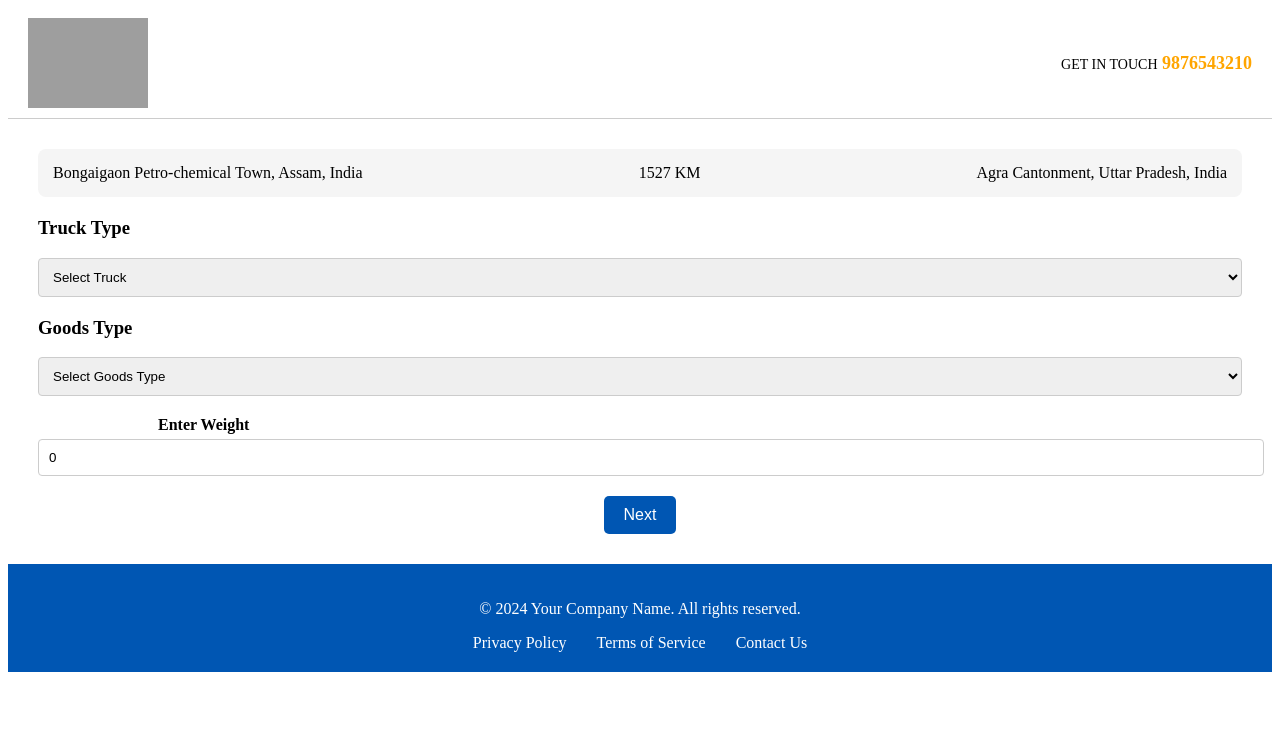
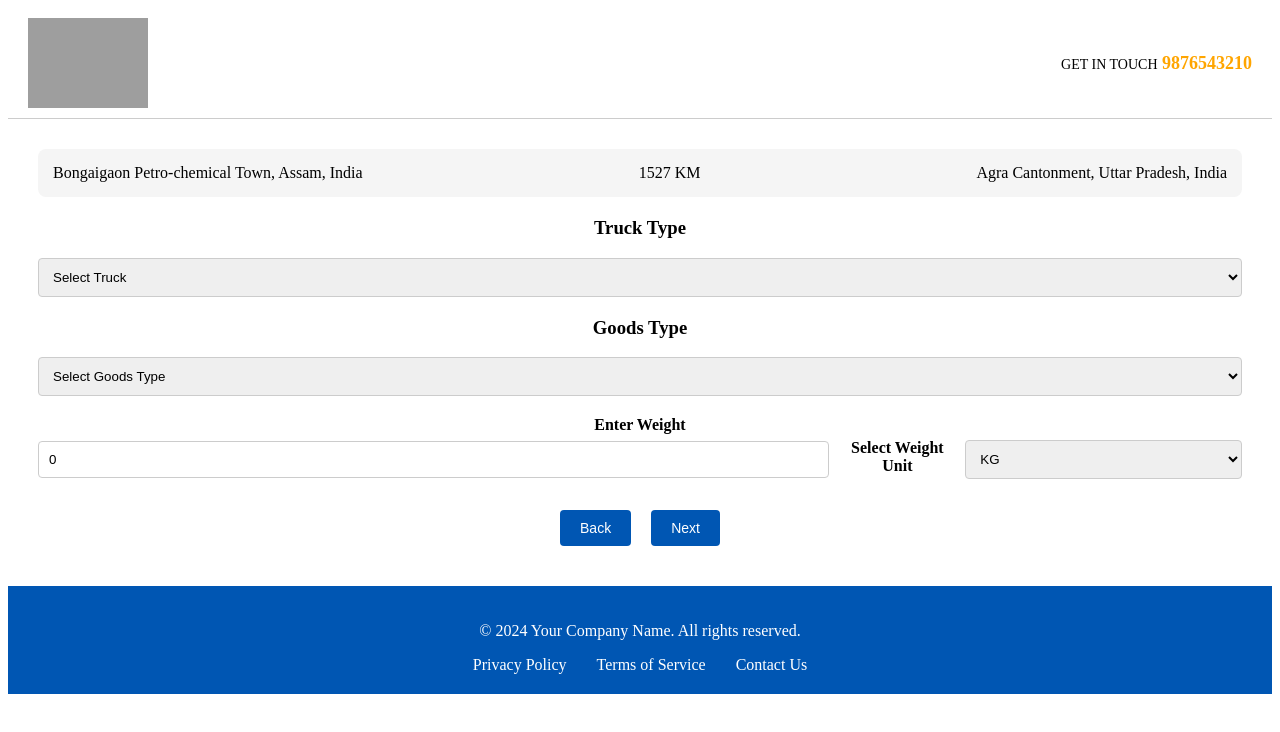
Before and after one commit to lathika1312/Booking, an Angular app: page / in a window 1280 px wide. Shown: the top 732 px of the page. Built offline with nearby package versions, Linux system fonts and the light colour scheme; grey boxes are pictures that could not be loaded.

Commit message:
fixed alignment

```diff
--- a/src/app/admin/customer/customer.component.css
+++ b/src/app/admin/customer/customer.component.css
@@ -1,65 +1,4 @@
-
-
 /* Main Body */
-.booking-container {
-  padding: 30px;
-  text-align: center;
-}
-
-.locations {
-  display: flex;
-  justify-content: space-between;
-  margin-bottom: 20px;
-}
-
-.location-detail {
-  flex: 1; /* Allows equal spacing among location details */
-  margin-right: 10px; /* Right margin for spacing */
-}
-
-.location-detail:last-child {
-  margin-right: 0; /* Remove margin for the last item */
-}
-
-.route-info {
-  display: flex;
-  justify-content: space-between;
-  background-color: #f5f5f5;
-  padding: 15px;
-  border-radius: 8px;
-  font-size: 16px;
-  margin-bottom: 20px;
-}
-
-.truck-selection, .goods-selection, .weight-input {
-  margin-bottom: 20px;
-  text-align: left;
-}
-
-label {
-  font-weight: bold;
-  display: block;
-  margin-bottom: 5px;
-}
-
-select, input[type="text"], input[type="number"] {
-  width: 100%;
-  padding: 10px;
-  border-radius: 4px;
-  border: 1px solid #ccc;
-}
-
-.next-button {
-  padding: 10px 20px;
-  background-color: #0056b3; /* Blue */
-  color: white;
-  border: none;
-  border-radius: 5px;
-  cursor: pointer;
-  font-size: 16px;
-}
-
-/* Container for the form */
 .booking-container {
   padding: 30px;
   text-align: center; /* Center the entire booking container */
@@ -76,6 +15,22 @@ select, input[type="text"], input[type="number"] {
   margin-bottom: 20px;
 }
 
+/* Flexbox for location details */
+.locations {
+  display: flex;
+  justify-content: space-between;
+  margin-bottom: 20px;
+}
+
+.location-detail {
+  flex: 1; /* Allows equal spacing among location details */
+  margin-right: 10px; /* Right margin for spacing */
+}
+
+.location-detail:last-child {
+  margin-right: 0; /* Remove margin for the last item */
+}
+
 /* Form styles */
 .form-group {
   margin-bottom: 20px;
@@ -87,18 +42,19 @@ label {
   font-weight: bold;
   display: block; /* Block display to keep label above input */
   margin-bottom: 5px; /* Margin below label */
-  width: auto; /* Use auto width to adjust based on container */
-  margin-left: 120px; /* No left margin */
 }
 
-/* Input field */
-.form-control {
-  width: 80%; /* Reduced width for the input field */
+/* Input field and selects */
+select, input[type="text"], input[type="number"], input[type="email"] {
+  width: 100%;
   padding: 10px;
   border-radius: 4px;
   border: 1px solid #ccc;
-  margin: 0 auto; /* Center the input box */
-  display: block; /* Ensure the input box is a block element */
+}
+
+/* Email Input Specific Styling */
+input[type="email"] {
+  margin-top: 10px; /* Margin for spacing */
 }
 
 /* Error Message */
@@ -107,31 +63,34 @@ label {
   font-size: 12px;
 }
 
-/* Button */
-.next-btn {
+/* Button styles */
+button {
   padding: 10px 20px;
+  font-size: 14px;
+  border-radius: 4px;
+  border: none;
+  cursor: pointer;
+  margin-top: 20px; /* Added margin for spacing */
+  display: inline-block; /* Align buttons inline */
+}
+
+.next-button, .next-btn {
   background-color: #0056b3; /* Blue */
   color: white;
-  border: none;
-  border-radius: 5px;
-  cursor: pointer;
-  font-size: 16px;
-  margin-top: 20px; /* Added margin for spacing */
-  display: block; /* Center button */
-  margin-left: auto; /* Center the button */
-  margin-right: auto; /* Center the button */
+  margin: 10px; /* Margin for spacing */
 }
 
 /* Disabled Button Style */
-.next-btn:disabled {
+.next-btn:disabled, .next-button:disabled {
   background-color: #cccccc; /* Disabled button color */
 }
 
 /* Hover Effect */
-.next-btn:hover {
+.next-button:hover, .next-btn:hover {
   background-color: #004494; /* Darker blue on hover */
 }
 
+/* Booking Summary */
 .booking-summary-container {
   padding: 20px;
   border: 1px solid #ccc;
@@ -181,25 +140,60 @@ label {
   margin-top: 30px;
 }
 
-button {
-  padding: 10px 20px;
-  font-size: 14px;
-  border-radius: 4px;
-  border: none;
-  cursor: pointer;
-}
-
 .confirm-button {
-  background-color: #28a745;
+  background-color: #28a745; /* Green */
   color: white;
 }
 
 .callback-button {
-  background-color: #0056b3;
+  background-color: #0056b3; /* Blue */
   color: white;
 }
 
 .back-button {
-  background-color: #6c757d;
+  background-color: #6c757d; /* Grey */
   color: white;
 }
+
+/* Weight Input */
+.weight-input {
+  margin-top: 20px; /* Margin for spacing */
+}
+
+.weight-container {
+  display: flex; /* Use flex for alignment */
+  align-items: center; /* Center items vertically */
+}
+
+.weight-container input[type="number"] {
+  width: 70%; /* Adjust width of the input field */
+  padding: 10px; /* Padding inside the input */
+  border-radius: 4px; /* Rounded corners */
+  border: 1px solid #ccc; /* Border styling */
+  margin-right: 10px; /* Space between input and select */
+}
+
+.unit-label {
+  margin-right: 10px; /* Space between label and select */
+}
+
+.weight-select {
+  width: 25%; /* Adjust width of the select dropdown */
+  padding: 10px; /* Padding inside the select */
+  border-radius: 4px; /* Rounded corners */
+  border: 1px solid #ccc; /* Border styling */
+}
+
+/* Responsive Design */
+@media (max-width: 768px) {
+  .summary-details {
+    flex-direction: column; /* Stack details on smaller screens */
+    align-items: center; /* Center items */
+  }
+  .truck-info {
+    text-align: center; /* Center text for truck info */
+  }
+  .actions {
+    flex-direction: column; /* Stack action buttons vertically */
+  }
+}
--- a/src/app/admin/customer/customer.component.html
+++ b/src/app/admin/customer/customer.component.html
@@ -29,17 +29,25 @@
 
     <div class="weight-input" style="margin-top: 20px;">
       <label for="weight">Enter Weight</label>
+      <div class="weight-container">
         <input type="number" id="weight" placeholder="Approx Weight (1 Ton = 1000 KG)" [(ngModel)]="weight" />
+
+        <label for="weightUnit" class="unit-label">Select Weight Unit</label>
+        <select id="weightUnit" [(ngModel)]="weightUnit" class="weight-select">
+          <option value="kg">KG</option>
+          <option value="ton">Ton</option>
+        </select>
+      </div>
     </div>
 
-    <!-- Next Button -->
-    <div class="next-button-container" style="margin-top: 20px;">
+    <!-- Button Container for Step 1 -->
+    <div class="button-container" style="margin-top: 20px;">
+      <button class="next-button" (click)="goBack()">Back</button> <!-- Back button here -->
       <button class="next-button" (click)="onNext()">Next</button>
     </div>
   </div>
 
   <!-- Step 2: Mobile Details -->
-
   <div *ngIf="step === 2" class="mobile-form-container">
     <div class="route-info">
         <span>Bongaigaon Petro-chemical Town, Assam, India</span>
@@ -55,6 +63,9 @@
                 class="form-control"
                 formControlName="mobile"
                 placeholder="Mobile number"
+                maxlength="10"
+                pattern="[0-9]*"
+                inputmode="numeric"
             />
             <div *ngIf="mobileForm.get('mobile')?.invalid && (mobileForm.get('mobile')?.dirty || mobileForm.get('mobile')?.touched)" class="error">
                 <small *ngIf="mobileForm.get('mobile')?.errors?.['required']">Mobile number is required.</small>
@@ -62,12 +73,13 @@
             </div>
         </div>
 
-      <div class="button-container" style="display: flex; justify-content: space-between; margin-top: 20px;">
-        <button type="button" class="next-button" (click)="goBack()">Back</button>
-        <button type="submit" [disabled]="mobileForm.invalid" class="next-btn">Submit</button>
+        <div class="button-container">
+            <button type="button" class="back-button" (click)="goBack()">Back</button>
+            <button type="submit" [disabled]="mobileForm.invalid" class="next-btn">Next</button>
         </div>
     </form>
 </div>
+
 
   <!-- Step 3: Customer Details -->
   <div *ngIf="step === 3" class="customer-form-container">
@@ -82,8 +94,8 @@
         <label for="customerType">Customer Type</label>
         <select id="customerType" class="form-control" formControlName="customerType">
           <option value="" disabled selected hidden>Select Customer Type</option>
-          <option value="individual">Individual</option>
-          <option value="business">Business</option>
+          <option value="individual">Individual(Customer)</option>
+          <option value="business">Business(Industry)</option>
         </select>
       </div>
 
@@ -109,7 +121,7 @@
         />
       </div>
 
-      <div class="button-container" style="display: flex; justify-content: space-between; margin-top: 20px;">
+      <div class="button-container">
         <button type="button" class="next-button" (click)="goBack()">Back</button>
         <button type="submit" [disabled]="customerForm.invalid" class="next-btn">Submit</button>
       </div>
@@ -129,7 +141,7 @@
       </div>
       <div class="detail">
         <strong>Weight</strong>
-        <p>{{ weight }} Kg</p>
+        <p>{{ weight }} {{ weightUnit === 'kg' ? 'Kg' : 'Ton' }}</p>
       </div>
       <div class="detail">
         <strong>Goods Type</strong>
--- a/src/app/admin/customer/customer.component.ts
+++ b/src/app/admin/customer/customer.component.ts
@@ -11,13 +11,74 @@ export class CustomerComponent implements OnInit {
   selectedTruck: string = '';
   selectedGoods: string = '';
   weight: number = 0;
-  truckTypes: string[] = ['Truck A', 'Truck B', 'Truck C']; // Example truck types
-  goodsTypes: string[] = ['Goods A', 'Goods B', 'Goods C']; // Example goods types
+  weightUnit: 'kg' | 'ton' = 'kg'; // Default weight unit
+  truckTypes: string[] = [
+    'ACE / DOST / PICKUP (1.5 TON)',
+    'EICHER 14FT (3.5 TON)',
+    'EICHER 17FT (5 TON)',
+    'EICHER 19FT (7 TON)',
+    '20FT CONTAINER (6.5 TON)',
+    'EICHER PRO 22FT (10 TON)',
+    '32FT CONTAINER (7/8 TON)',
+    '32FT CONTAINER (15 TON)',
+    '20 / 32 / 40 FT All Side Open TRAILER',
+    'SELECT TRUCK LATER',
+    'LORRY/TAURUS (18/21/25 TON)',
+    '32FT CONTAINER (18 TON)'
+  ]; // Updated truck types
+
+  goodsTypes: string[] = [
+    'Industrial Machinery',
+    'Household Goods',
+    'Parcel Service / luggage transport (Not Available)',
+    'Fresh Fruits / Vegetables / Coconut',
+    'FMCG / Packed Food Products',
+    'Healthcare / Pharmacy Products / Medicines',
+    'Cement / Bricks / Sand',
+    'Chemicals Powder / Liquid Barrels',
+    'Agriculture Fertilizer (Not available)',
+    'Electronic Goods / Home Appliances',
+    'Paper / Packaging / Printed Material',
+    'Electrical Transformer / Panels / Equipments',
+    'Solar / Battery / Inverter Products',
+    'Ceramic / Hardware Supplies',
+    'Electrical Wires / Cables',
+    'Books / Stationery / Toys / Gifts',
+    'Aluminium / Steel / Metal Products',
+    'Building scaffolding / Construction Material',
+    'Paint / Houseware Supplies',
+    'Textile / Garments',
+    'Plastic / PVC / Rubber Pipes',
+    'Machine / Auto Parts',
+    'Exhibitions / Event Supplies',
+    'Furniture / Plywood / Laminates',
+    'Go Karts / Dirt Bikes / Bulk E.V',
+    'Pet Transport',
+    'ODC Consignment',
+    'Metal / Plastic Scrap',
+    'Plants / Pots',
+    'Spices / Dry fruits',
+    'Manufacturing Plant Machines',
+    'One Scooter or Bike',
+    'Rice/Wheat/Grains',
+    'Books',
+    'Paper Roll / Packing items',
+    'Others',
+    'Marble / Granite',
+    'Office shifting',
+    'LED Sign Boards',
+    'Frozen Items',
+    'Old Servers / Computers / Laptops',
+    'Animal Feeds',
+    'Animals / livestock',
+    'Drones / Robots',
+    'Wood Chips & Waste items'
+  ]; // Updated goods types
+
   mobileForm: FormGroup;
   customerForm: FormGroup;
 
-  // Add the truckCapacity property
-  truckCapacity: number = 0; // Initialize to default value
+  truckCapacity: number = 0; // Initialize truck capacity
   estimatedFareMin: number = 0; // Initialize estimated fare
   estimatedFareMax: number = 0; // Initialize estimated fare
 
@@ -36,17 +97,45 @@ export class CustomerComponent implements OnInit {
 
   ngOnInit(): void {}
 
+  // Handle truck type selection
   onTruckSelect() {
     // Logic to set truck capacity based on selected truck
     switch (this.selectedTruck) {
-      case 'Truck A':
-        this.truckCapacity = 10; // Example capacity in tons
+      case 'ACE / DOST / PICKUP (1.5 TON)':
+        this.truckCapacity = 1.5;
         break;
-      case 'Truck B':
-        this.truckCapacity = 15; // Example capacity in tons
+      case 'EICHER 14FT (3.5 TON)':
+        this.truckCapacity = 3.5;
         break;
-      case 'Truck C':
-        this.truckCapacity = 20; // Example capacity in tons
+      case 'EICHER 17FT (5 TON)':
+        this.truckCapacity = 5;
+        break;
+      case 'EICHER 19FT (7 TON)':
+        this.truckCapacity = 7;
+        break;
+      case '20FT CONTAINER (6.5 TON)':
+        this.truckCapacity = 6.5;
+        break;
+      case 'EICHER PRO 22FT (10 TON)':
+        this.truckCapacity = 10;
+        break;
+      case '32FT CONTAINER (7/8 TON)':
+        this.truckCapacity = 7.5; // Average for 7/8 ton
+        break;
+      case '32FT CONTAINER (15 TON)':
+        this.truckCapacity = 15;
+        break;
+      case '20 / 32 / 40 FT All Side Open TRAILER':
+        this.truckCapacity = 20; // Example capacity
+        break;
+      case 'SELECT TRUCK LATER':
+        this.truckCapacity = 0; // No specific capacity
+        break;
+      case 'LORRY/TAURUS (18/21/25 TON)':
+        this.truckCapacity = 25; // Highest capacity in this range
+        break;
+      case '32FT CONTAINER (18 TON)':
+        this.truckCapacity = 18;
         break;
       default:
         this.truckCapacity = 0; // Reset if no valid truck selected
@@ -103,6 +192,7 @@ export class CustomerComponent implements OnInit {
     console.log('Booking confirmed with details:', {
       truck: this.selectedTruck,
       weight: this.weight,
+      weightUnit: this.weightUnit,
       goodsType: this.selectedGoods,
       customerDetails: this.customerForm.value,
     });
@@ -110,8 +200,8 @@ export class CustomerComponent implements OnInit {
     // Optionally navigate to a confirmation page or display a success message
   }
 
-
   requestCallback() {
     // Logic for requesting a callback
+    console.log('Callback requested for mobile:', this.mobileForm.value.mobile);
   }
 }
```
Lines whose indentation alone changed are shown as unchanged.
